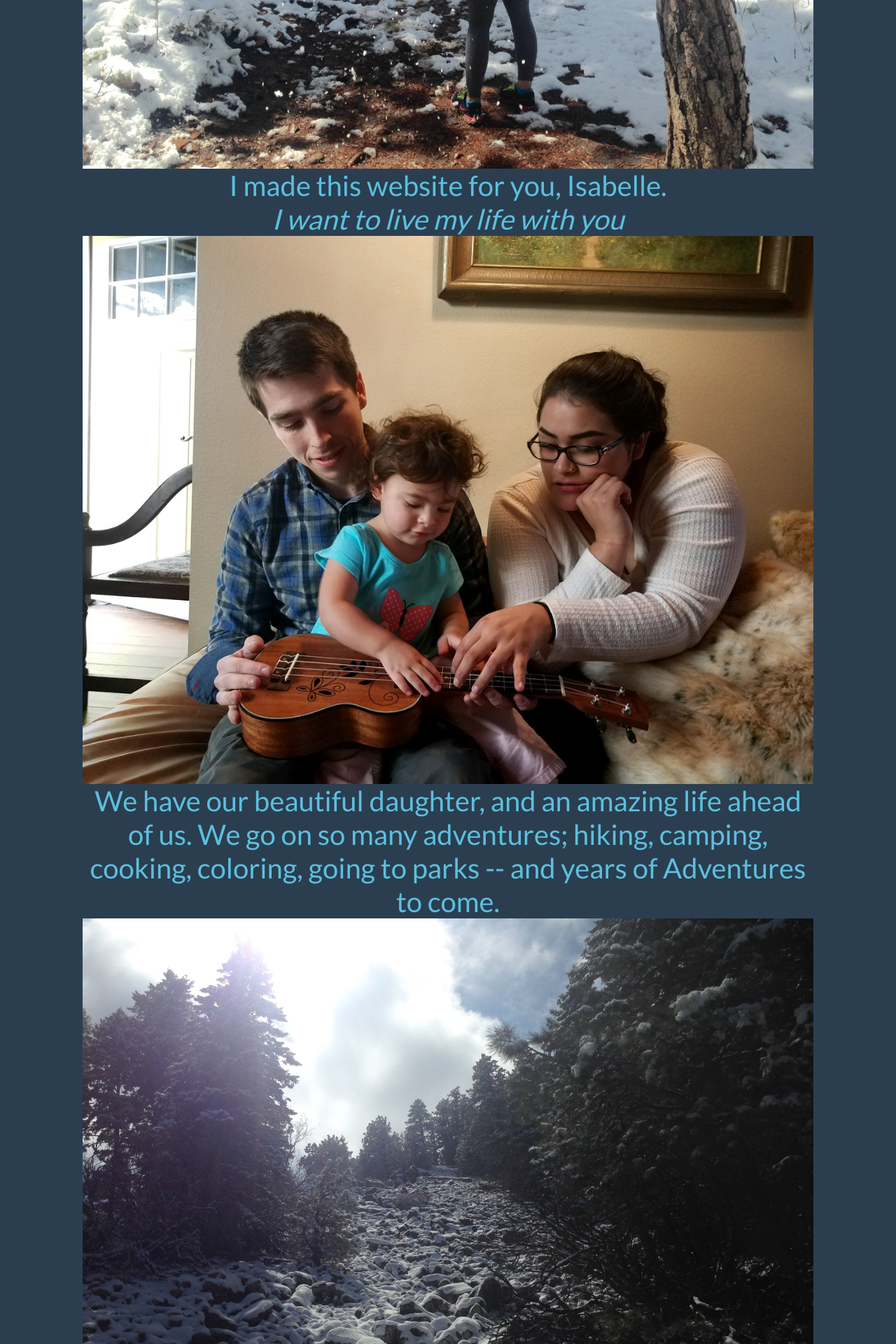
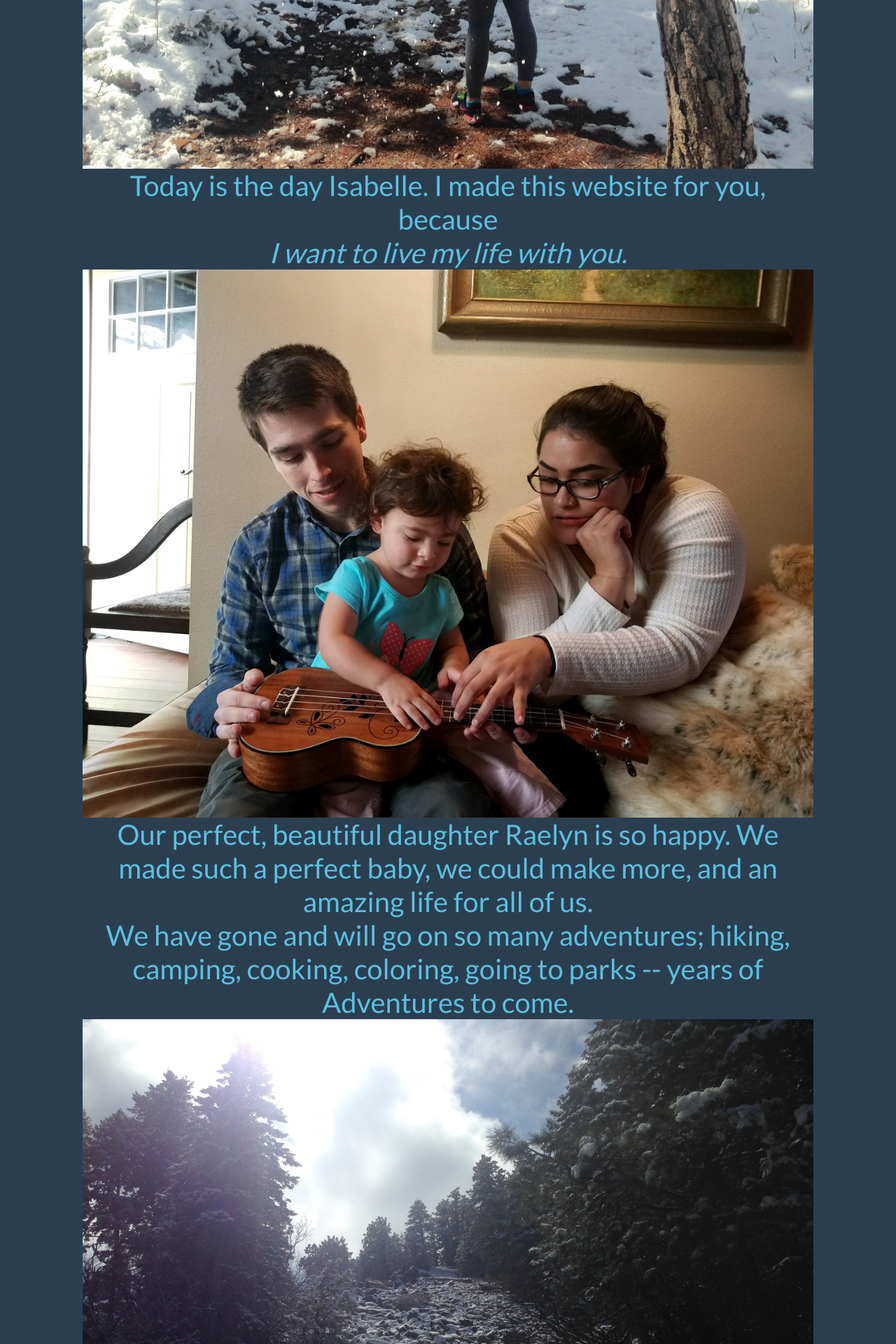
Before and after one commit to ZacharyEllison/lylwm, a Flask app: page / in a window 1280 px wide. Shown: the part 667-2587 px from the top of the page at 70% size. Run offline with Flask 2, Linux system fonts and the light colour scheme; some libraries are stand-ins or nearby versions.

Commit message:
update for day of proposal

```diff
--- a/templates/index.html
+++ b/templates/index.html
@@ -5,12 +5,13 @@
 {% block main %}
 	<br />
 	<img src="static/images/IG and Snow.jpg" alt="Us hiking Flat-Irons"><br />
-	<h1 class="text-info">I made this website for you, Isabelle.<br /><i>I want to live my life with you</i><br />
+	<h1 class="text-info">Today is the day Isabelle. I made this website for you, because<br /><i>I want to live my life with you.</i><br />
 	<img src="static/images/Family with Uke.jpg" alt="Raelyn's first birthday"><br />
-	We have our beautiful daughter, and an amazing life ahead of us. We go on so many adventures; hiking, camping, cooking, coloring, going to parks -- and years of Adventures to come.<br />
+	Our perfect, beautiful daughter Raelyn is so happy. We made such a perfect baby, we could make more, and an amazing life for all of us.<br />We have gone and will go on so many adventures; hiking, camping, cooking, coloring, going to parks -- years of Adventures to come.<br />
 	<img src="static/images/Snow covered mountain rocks.jpg" alt="Our time in Conrad's"><br />
-	You once said Rae is the most documented baby alive. Your phone runs out of space, and soon your flash-drive will too. I want to fix that. I made a way for you to be able to store those pictures from your phone without some special service or adapter or computer. This website is for you.
+	I made a way for you to be able to store those pictures from your phone without some special service or adapter or computer. This website is for you.<br />
+	But it's also for us. It's our adventure book. We will always have access to make it grow. You will always have me to fix this, make it better, make you more and more things. Bookshelves, beds, websites, programs, cars -- you name it.<br /><i>I'll make it for you for the rest of our lives.</i>
 	<br /><img src="https://images.unsplash.com/photo-1464692805480-a69dfaafdb0d?auto=format&fit=crop&w=1950&q=80&ixid=dW5zcGxhc2guY29tOzs7Ozs%3D" alt ="adventure is out there"><br />
-	<h2 class="text-info">We can add more adventures here, upload images and whatever files we might like, and download them later. This website will grow as we fill it with our Adventures to come.<br /><br /> I hope you know how much I love you. <br />You are the object of my love. You fill my heart. <br />All time with you is better than any time away, I dream of your company,<br /> I hear your voice in the wind. <br />Isabelle you are my closest friend, <br />my deepest confidant, <br />my sincerest partner, <br />my lifelong lover. <br />You have my heart. My soul is yours. <br /> <br /> <br />I want to ask you,<br /><i><strong>Will you live your life with me?</strong></i></h2>
+	<h2 class="text-info">Let's fill this website up. Let's make it grow with us, our relationship. Let our website grow with our family.<br /><br /> You are everything to me Isabelle. <br />You are the object of my love. You have consumed my heart and it belongs to only you. <br />I only ever want to spend my time with you, I dream of your company,<br /> I hear your voice in the wind. <br />Isabelle you are my closest friend, <br />my deepest confidant, <br />my sincere partner, <br />my lifelong lover. <br />My mind, body, and soul is yours.<br /> <br /> <br />I want to ask you,<br /><i><strong>Will you live your life with me?</strong></i></h2>
 
 {% endblock %}
```
